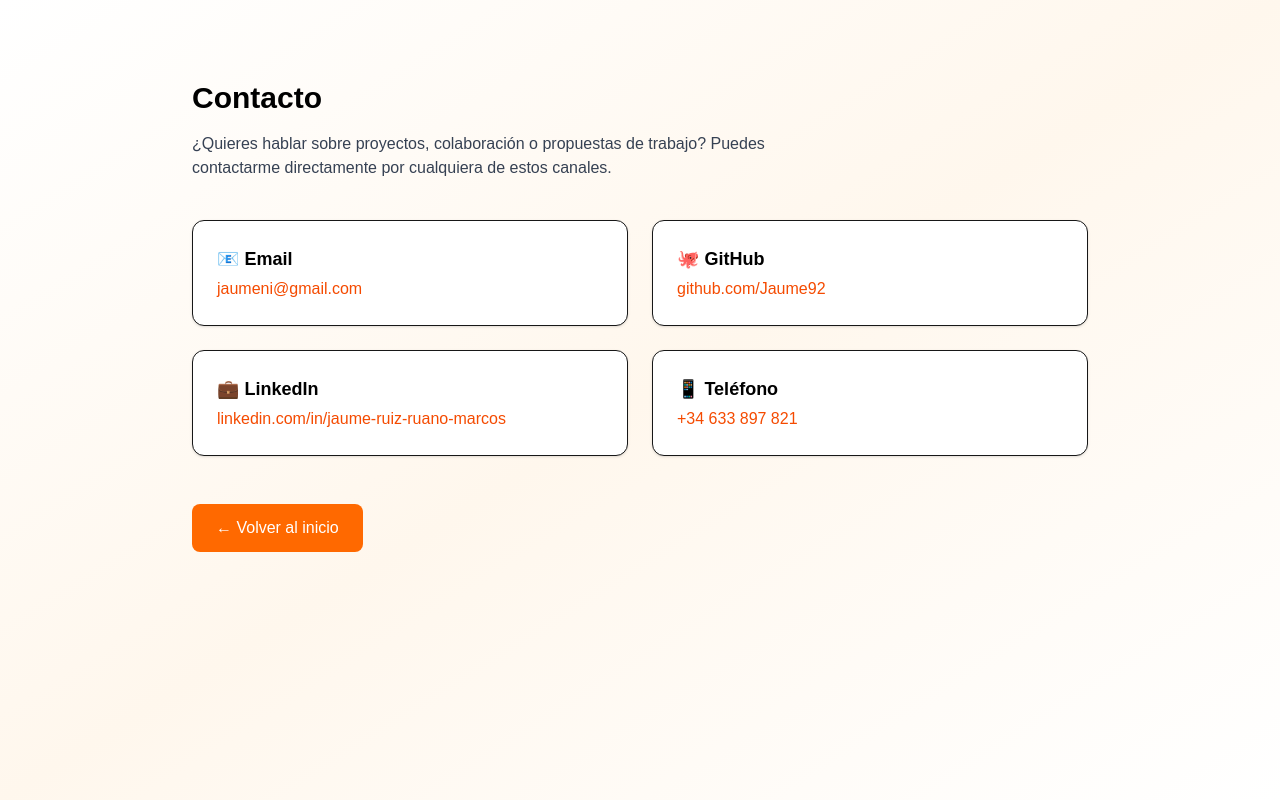
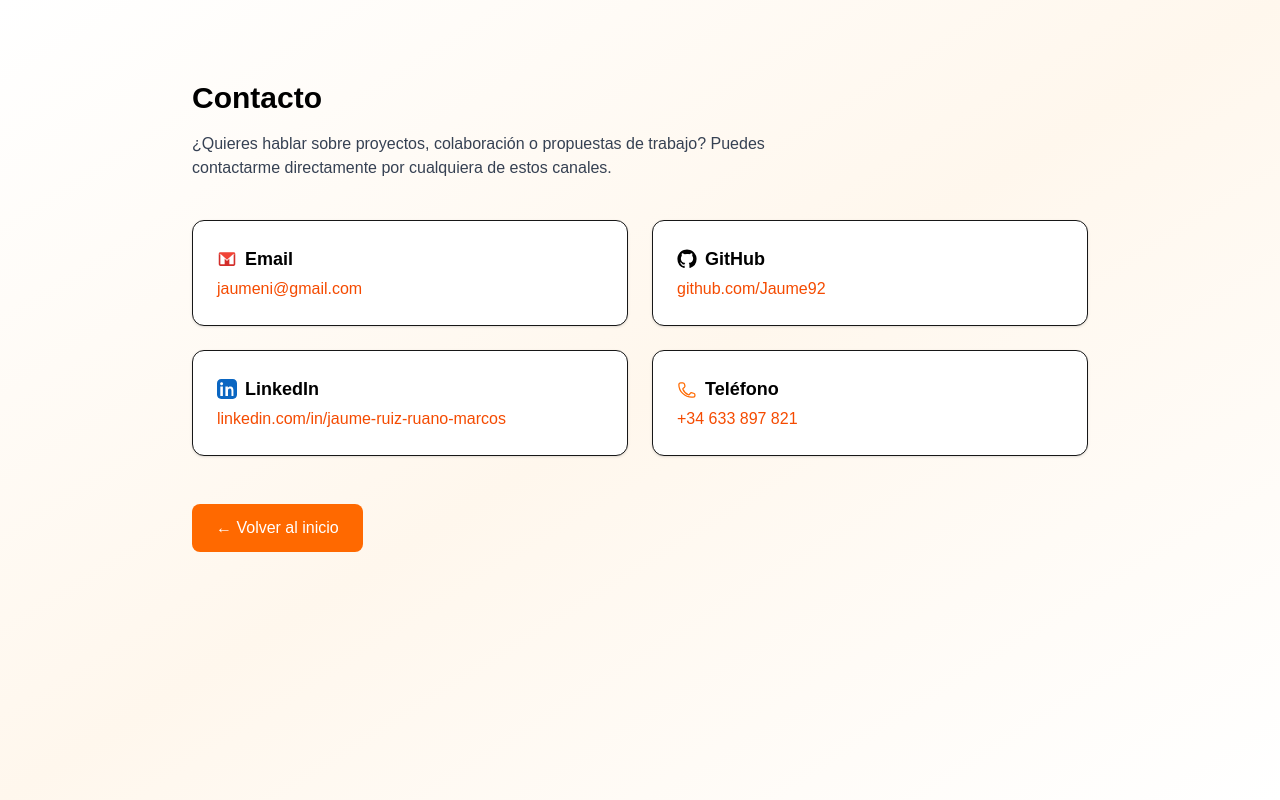
Before and after one commit to Jaume92/jaumerrm_web, a Next.js app: page /contact in a window 1280 px wide. Built offline with nearby package versions, Linux system fonts and the light colour scheme.

Commit message:
mejorar contacto

```diff
--- a/app/contact/page.tsx
+++ b/app/contact/page.tsx
@@ -19,7 +19,33 @@ export default function ContactPage() {
 
           {/* EMAIL */}
           <div className="rounded-xl border bg-white shadow-sm p-6 hover:shadow-md transition">
-            <h2 className="text-lg font-semibold text-black mb-1">📧 Email</h2>
+            <h2 className="text-lg font-semibold text-black mb-1 flex items-center gap-2">
+              {/* SVG EMAIL */}
+              <svg
+  xmlns="http://www.w3.org/2000/svg"
+  viewBox="0 0 512 512"
+  className="w-5 h-5"
+>
+  <path
+    fill="#f2f2f2"
+    d="M467 392c0 22-18 40-40 40H85c-22 0-40-18-40-40V120c0-22 18-40 40-40h342c22 0 40 18 40 40v272z"
+  />
+  <path
+    fill="#f14336"
+    d="M256 299L45 120c6-20 23-34 40-34h342c17 0 34 14 40 34L256 299z"
+  />
+  <path
+    fill="#d32e2a"
+    d="M256 299L45 120v272c0 22 18 40 40 40h342c22 0 40-18 40-40V120L256 299z"
+  />
+  <path
+    fill="#fff"
+    d="M426 392H316V243L256 299l-60-56v149H86V120l170 155 170-155v272z"
+  />
+</svg>
+              Email
+            </h2>
+
             <a
               href="mailto:jaumeni@gmail.com"
               className="text-orange-600 hover:underline"
@@ -30,7 +56,23 @@ export default function ContactPage() {
 
           {/* GITHUB */}
           <div className="rounded-xl border bg-white shadow-sm p-6 hover:shadow-md transition">
-            <h2 className="text-lg font-semibold text-black mb-1">🐙 GitHub</h2>
+            <h2 className="text-lg font-semibold text-black mb-1 flex items-center gap-2">
+              {/* SVG GITHUB */}
+              <svg
+                xmlns="http://www.w3.org/2000/svg"
+                viewBox="0 0 24 24"
+                fill="currentColor"
+                className="w-5 h-5 text-black-500"
+              >
+                <path
+                  fillRule="evenodd"
+                  d="M12 .5C5.648.5.5 5.647.5 12a11.5 11.5 0 0 0 7.865 10.93c.575.105.785-.25.785-.558v-2.157c-3.2.695-3.875-1.542-3.875-1.542-.523-1.33-1.278-1.687-1.278-1.687-1.045-.714.08-.699.08-.699 1.158.082 1.767 1.19 1.767 1.19 1.028 1.764 2.695 1.255 3.35.96.105-.744.4-1.256.727-1.545-2.554-.29-5.238-1.277-5.238-5.68 0-1.256.448-2.283 1.183-3.086-.119-.29-.513-1.462.112-3.05 0 0 .966-.31 3.167 1.18a10.77 10.77 0 0 1 2.885-.39c.98.005 1.97.134 2.886.39 2.2-1.49 3.165-1.18 3.165-1.18.626 1.588.232 2.76.115 3.05.737.803 1.182 1.83 1.182 3.086 0 4.415-2.69 5.385-5.255 5.668.41.35.78 1.055.78 2.142v3.173c0 .31.208.67.79.558A11.504 11.504 0 0 0 23.5 12C23.5 5.647 18.353.5 12 .5Z"
+                  clipRule="evenodd"
+                />
+              </svg>
+              GitHub
+            </h2>
+
             <a
               href="https://github.com/Jaume92"
               target="_blank"
@@ -43,7 +85,19 @@ export default function ContactPage() {
 
           {/* LINKEDIN */}
           <div className="rounded-xl border bg-white shadow-sm p-6 hover:shadow-md transition">
-            <h2 className="text-lg font-semibold text-black mb-1">💼 LinkedIn</h2>
+            <h2 className="text-lg font-semibold text-black mb-1 flex items-center gap-2">
+              {/* SVG LINKEDIN */}
+              <svg
+                       xmlns="http://www.w3.org/2000/svg"
+                          fill="#0A66C2"
+                              viewBox="0 0 24 24"
+                               className="w-5 h-5"
+>
+                        <path d="M19 0h-14C2.24 0 0 2.24 0 5v14c0 2.76 2.24 5 5 5h14c2.76 0 5-2.24 5-5V5c0-2.76-2.24-5-5-5zM7.06 20.45H3.98V9h3.08v11.45zM5.52 7.43c-.99 0-1.78-.81-1.78-1.8 0-.99.79-1.8 1.78-1.8s1.79.81 1.79 1.8c0 .99-.8 1.8-1.79 1.8zm14.93 13.02h-3.08v-5.87c0-1.4-.03-3.2-1.95-3.2-1.96 0-2.25 1.52-2.25 3.1v5.98h-3.08V9h2.96v1.56h.04c.41-.78 1.42-1.6 2.92-1.6 3.13 0 3.7 2.06 3.7 4.74v6.75z"/>
+                   </svg>
+              LinkedIn
+            </h2>
+
             <a
               href="https://linkedin.com/in/jaume-ruiz-ruano-marcos"
               target="_blank"
@@ -56,7 +110,21 @@ export default function ContactPage() {
 
           {/* TELÉFONO */}
           <div className="rounded-xl border bg-white shadow-sm p-6 hover:shadow-md transition">
-            <h2 className="text-lg font-semibold text-black mb-1">📱 Teléfono</h2>
+            <h2 className="text-lg font-semibold text-black mb-1 flex items-center gap-2">
+              {/* SVG PHONE */}
+              <svg
+                xmlns="http://www.w3.org/2000/svg"
+                fill="none"
+                viewBox="0 0 24 24"
+                strokeWidth={1.5}
+                stroke="currentColor"
+                className="w-5 h-5 text-orange-500"
+              >
+                <path strokeLinecap="round" strokeLinejoin="round" d="M2.25 6.75c0-1.243 1.007-2.25 2.25-2.25h2.379c.982 0 1.82.672 2.07 1.624l.52 1.955c.21.79-.107 1.63-.77 2.098l-1.18.84c-.398.284-.574.79-.425 1.255a12.035 12.035 0 006.67 6.67c.465.15.97-.027 1.255-.425l.84-1.18c.468-.663 1.308-.98 2.098-.77l1.955.52c.952.25 1.624 1.088 1.624 2.07V19.5c0 1.243-1.007 2.25-2.25 2.25h-1.5C9.273 21.75 2.25 14.727 2.25 6.75z" />
+              </svg>
+              Teléfono
+            </h2>
+
             <a
               href="tel:+34633897821"
               className="text-orange-600 hover:underline"
@@ -64,6 +132,7 @@ export default function ContactPage() {
               +34 633 897 821
             </a>
           </div>
+
         </div>
 
         {/* VOLVER AL INICIO */}
--- a/app/page.tsx
+++ b/app/page.tsx
@@ -436,7 +436,7 @@ export default function Home() {
 <footer className="border-t bg-white/70 backdrop-blur">
   <div className="max-w-5xl mx-auto px-6 py-8 text-sm text-gray-500 flex flex-col md:flex-row justify-between gap-3">
 
-    <span>© {new Date().getFullYear()} Jaume Ruiz — Portfolio técnico</span>
+    <span>© {new Date().getFullYear()} Jaume Ruiz</span>
 
     <div className="flex gap-4">
       <a
```
